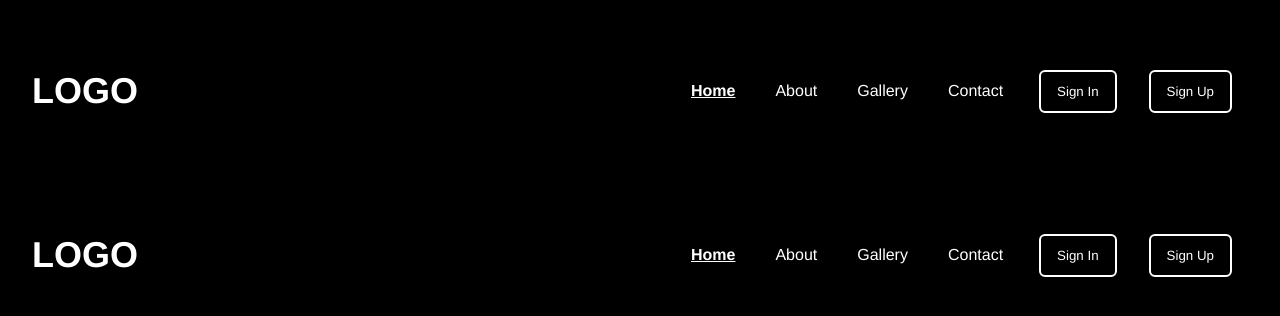
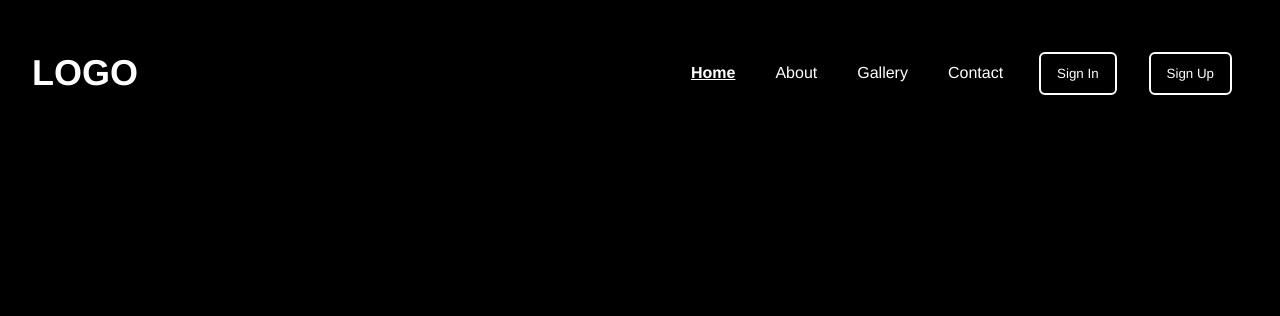
Before and after one commit to sofiaelsberg/toggle-project, a website built with Parcel: page index.html in a window 1280 px wide. Built offline with nearby package versions, Linux system fonts and the light colour scheme.

Commit message:
Update index.html

```diff
--- a/index.html
+++ b/index.html
@@ -1,32 +1,3 @@
-<<<<<<< Updated upstream
-<!DOCTYPE html>
-<html lang="en">
-
-<head>
-    <title>Title of the document</title>
-    <link rel="stylesheet" href="css/index.css">
-    <script defer src="./js/main.js"></script>
-</head>
-
-<body>
-    <div class="container">
-        <nav class="navbar">
-            <p class="logo">LOGO</p>
-            <ul class="nav-links">
-                <li><a class="active" href="#">Home</a></li>
-                <li><a href="#">About</a></li>
-                <li><a href="#">Gallery</a></li>
-                <li><a href="#">Contact</a></li>
-                <button>Sign In</button>
-                <button>Sign Up</button>
-            </ul>
-            <i class="burger fas fa-bars fa-2x" id="burger"></i>
-        </nav>
-    </div>
-</body>
-
-</html>
-=======
 <link rel="stylesheet" href="./css/index.css">
 <div class="container">
     <nav class="navbar">
@@ -44,4 +15,3 @@
 </div>
 
 <script src="./js/main.js"></script>
->>>>>>> Stashed changes
```
